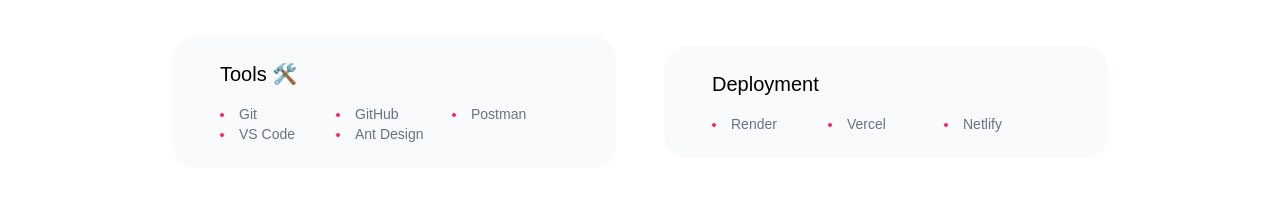
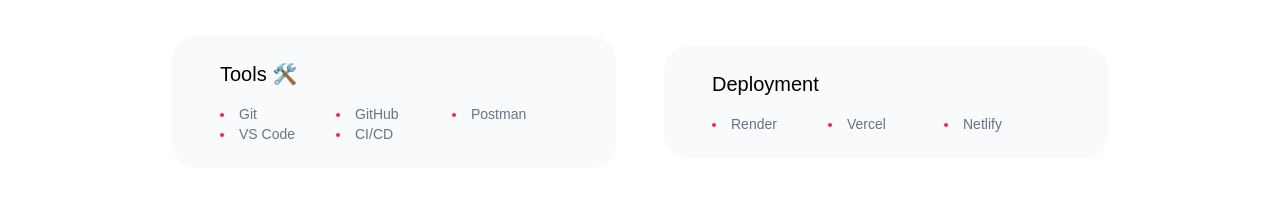
Before and after one commit to Nazrulali10/Portfolio, a React (Vite) app: page / in a window 1280 px wide. Shown: the part 1400-1614 px from the top of the page. Built offline with nearby package versions, Linux system fonts and the light colour scheme; a web font is replaced by a local one.

Commit message:
new port

```diff
--- a/src/assets/assets.js
+++ b/src/assets/assets.js
@@ -48,7 +48,7 @@
       "GitHub",
       "Postman",
       "VS Code",
-      "Ant Design",
+      "CI/CD",
     ],
   },
   {
```
